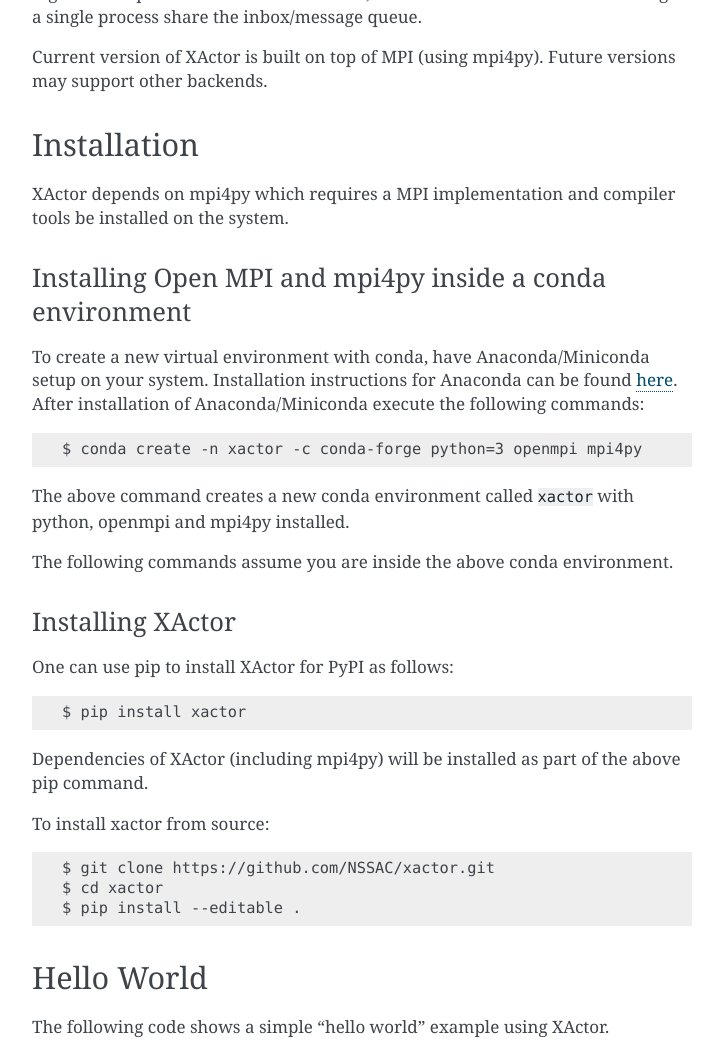
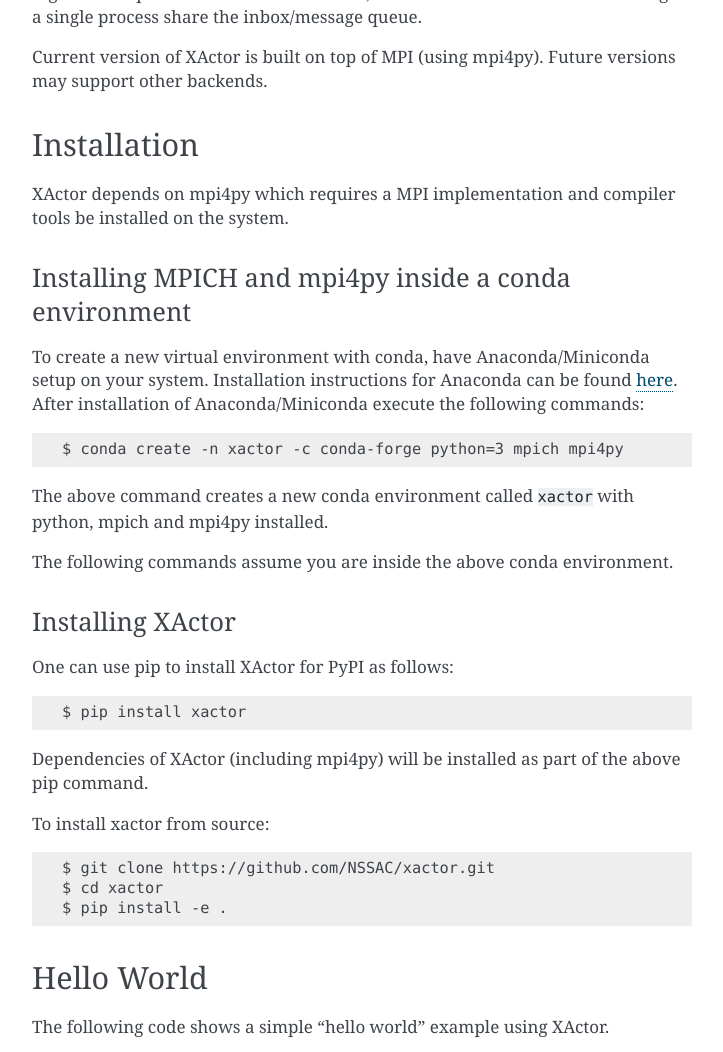
Before and after one commit to NSSAC/xactor, a Sphinx documentation site: the page built from docs/source/index.rst, in a window 1280 px wide and 1400 px high, scrolled down 546 px, cut to the strip 0-1052 px from the top of the window. Shown: the whole strip, without its empty margins (388-1111 px from the left). Built offline with Sphinx 7.4.7, drawn with Linux system fonts in a browser that asks for light colours; some of the changed text lies outside the part shown.

```diff
--- a/docs/source/index.rst
+++ b/docs/source/index.rst
@@ -34,7 +34,7 @@ Installation
 XActor depends on mpi4py which requires a MPI implementation
 and compiler tools be installed on the system.
 
-Installing Open MPI and mpi4py inside a conda environment
+Installing MPICH and mpi4py inside a conda environment
 .........................................................
 
 To create a new virtual environment with conda,
@@ -44,10 +44,10 @@ Installation instructions for Anaconda can be found
 After installation of Anaconda/Miniconda
 execute the following commands::
 
-    $ conda create -n xactor -c conda-forge python=3 openmpi mpi4py
+    $ conda create -n xactor -c conda-forge python=3 mpich mpi4py
 
 The above command creates a new conda environment called ``xactor``
-with python, openmpi and mpi4py installed.
+with python, mpich and mpi4py installed.
 
 The following commands assume you are inside the above conda environment.
 
@@ -65,7 +65,7 @@ To install xactor from source::
 
     $ git clone https://github.com/NSSAC/xactor.git
     $ cd xactor
-    $ pip install --editable .
+    $ pip install -e .
 
 Hello World
 -----------
```
Also changed, not shown: README.rst (+11 -8 lines).
